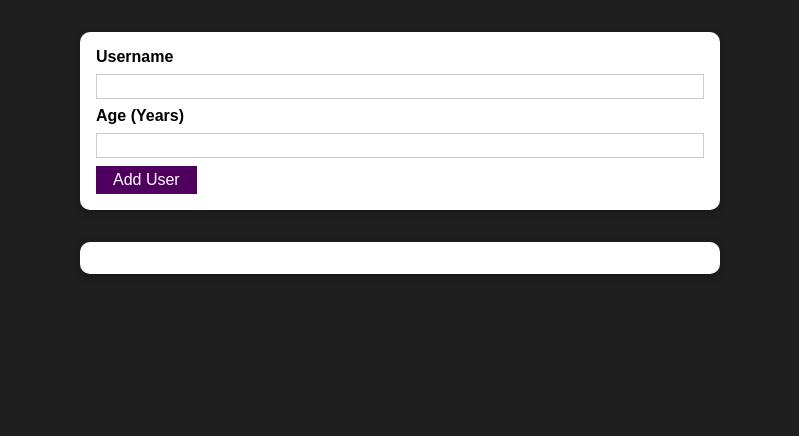
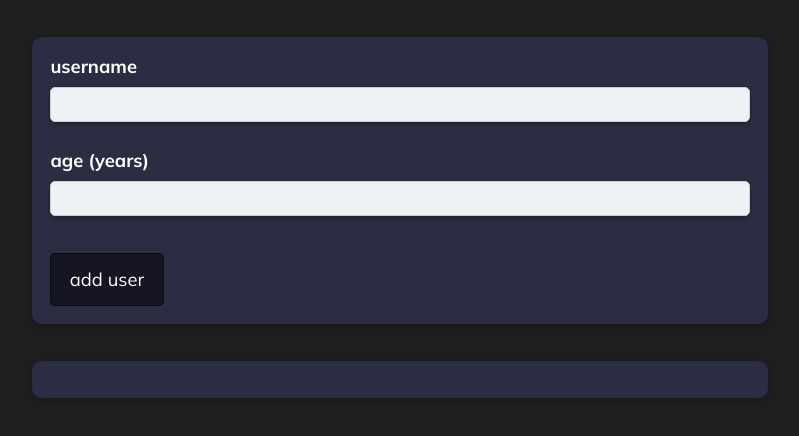
Before and after one commit to sidneyshafer/add-user-project, a React (Create React App) app: page / in a window 1280 px wide. Shown: the top 436 px of the page, without its empty margins (240-1039 px from the left). Built offline with nearby package versions, Linux system fonts and the light colour scheme.

Commit message:
Update project

```diff
--- a/src/components/UI/Button.module.css
+++ b/src/components/UI/Button.module.css
@@ -1,16 +1,19 @@
 .button {
   font: inherit;
-  border: 1px solid #4f005f;
-  background: #4f005f;
+  border: 1px solid rgba(0, 0, 0, 0.5);
+  border-radius: 5px;
+  background: rgba(0, 0, 0, 0.5);
   color: white;
-  padding: 0.25rem 1rem;
+  margin-top: 10px;
+  padding: 0.75rem 1rem;
+  text-transform: lowercase;
   cursor: pointer;
 }
 
 .button:hover,
 .button:active {
-  background: #741188;
-  border-color: #741188;
+  background: rgba(141, 153, 174, 0.5);
+  border-color: rgba(141, 153, 174, 0.5);
 }
 
 .button:focus {
--- a/src/components/UI/Card.module.css
+++ b/src/components/UI/Card.module.css
@@ -1,5 +1,6 @@
 .card {
-  background: #fff;
+  background: #2B2D42;
+  color: #fff;
   box-shadow: 0 2px 8px rgba(0, 0, 0, 0.26);
   border-radius: 10px;
 }
--- a/src/components/Users/AddUser.module.css
+++ b/src/components/Users/AddUser.module.css
@@ -3,6 +3,7 @@
   padding: 1rem;
   width: 90%;
   max-width: 40rem;
+  text-transform: lowercase;
 }
 
 .input label {
@@ -15,12 +16,17 @@
   font: inherit;
   display: block;
   width: 100%;
+  background-color: rgb(237, 242, 244);
   border: 1px solid #ccc;
-  padding: 0.15rem;
-  margin-bottom: 0.5rem;
+  box-shadow: 0 2px 5px rgba(0, 0, 0, 0.26);
+  border-radius: 5px;
+  padding: 0.25rem;
+  margin-bottom: 1.5rem;
 }
 
 .input input:focus {
   outline: none;
-  border-color: #4f005f;
+  color: #fff;
+  border-color: rgba(43, 45, 66);
+  background-color: rgba(0, 0, 0, 0.5);
 }
--- a/src/components/Users/UsersList.js
+++ b/src/components/Users/UsersList.js
@@ -9,7 +9,7 @@ const UsersList = (props) => {
       <ul>
         {props.users.map((user) => (
           <li key={user.id}>
-            {user.name} ({user.age} years old)
+            {user.name} <span className={classes.age}>({user.age} years old)</span>
           </li>
         ))}
       </ul>
--- a/src/components/Users/UsersList.module.css
+++ b/src/components/Users/UsersList.module.css
@@ -10,7 +10,10 @@
 }
 
 .users li {
-  border: 1px solid #ccc;
   margin: 0.5rem 0;
-  padding: 0.5rem;
+  padding: 0.5rem 1.5rem 0.5rem 0.5rem;
 }
+
+.users li .age {
+  color: rgb(141, 153, 174);
+}
--- a/src/index.css
+++ b/src/index.css
@@ -1,9 +1,12 @@
+@import url('https://fonts.googleapis.com/css2?family=Mulish:ital,wght@0,200..1000;1,200..1000&display=swap');
+
 * {
   box-sizing: border-box;
 }
 
 html {
-  font-family: sans-serif;
+  font-family: 'Mulish', sans-serif;
+  font-size: 1.15rem;
   background: #1f1f1f;
 }
 
```
Also changed, not shown: 1 other file (tests, documents, lock files or other folders).
